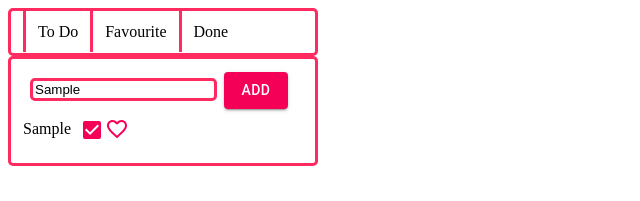
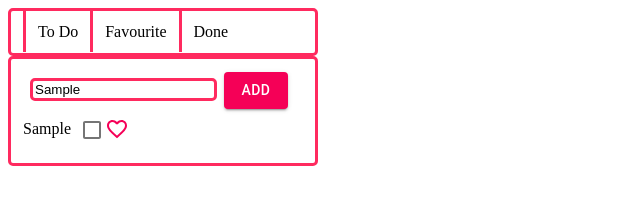
Before and after one commit to Mohammadreza2003/my-todolist, a React (Create React App) app: page / in a window 1280 px wide. Both pictures are taken after typing "Sample" into the empty fields and a click on the button "ADD". Shown: the top 201 px of the page, without its empty margins (0-640 px from the left). Built offline with nearby package versions, Linux system fonts and the light colour scheme.

Commit message:
compeleted checked box

```diff
--- a/src/App.js
+++ b/src/App.js
@@ -5,12 +5,13 @@ import { Checkbox } from "@material-ui/core";
 import FavoriteBorder from "@material-ui/icons/FavoriteBorder";
 import Button from "@material-ui/core/Button";
 import FavoriteIcon from "@material-ui/icons/Favorite";
+import { TodayOutlined } from "@material-ui/icons";
 
 function App() {
   const [newDotext, setnewDotext] = useState("");
   const [toDoList, setToDoList] = useState([]);
   const [faves, setFaves] = useState([]);
-  const [done, setDone] = useState({ checked: true });
+  const [done, setDone] = useState([]);
   const addDo = () => {
     const newList = [...toDoList, newDotext];
     setToDoList(newList);
@@ -21,9 +22,7 @@ function App() {
     const value = e.target.value;
     setnewDotext(value);
   };
-  const handleChange = (e) => {
-    setDone({ ...done, [e.target.name]: e.target.checked });
-  };
+
   console.log(faves);
   return (
     <div className={"conteaner"}>
@@ -48,8 +47,15 @@ function App() {
             <Checkbox
               className={"check"}
               color="secondary"
-              checked={done.checked}
-              onChange={handleChange}
+              checked={done.includes(todo)}
+              onChange={() => {
+                if (done.includes(todo)) {
+                  setDone(done.filter((item) => item !== todo));
+                } else {
+                  setDone ([...done, todo]);
+
+                }
+              }}
             ></Checkbox>
             {faves.includes(todo) ? (
               <FavoriteIcon
```
